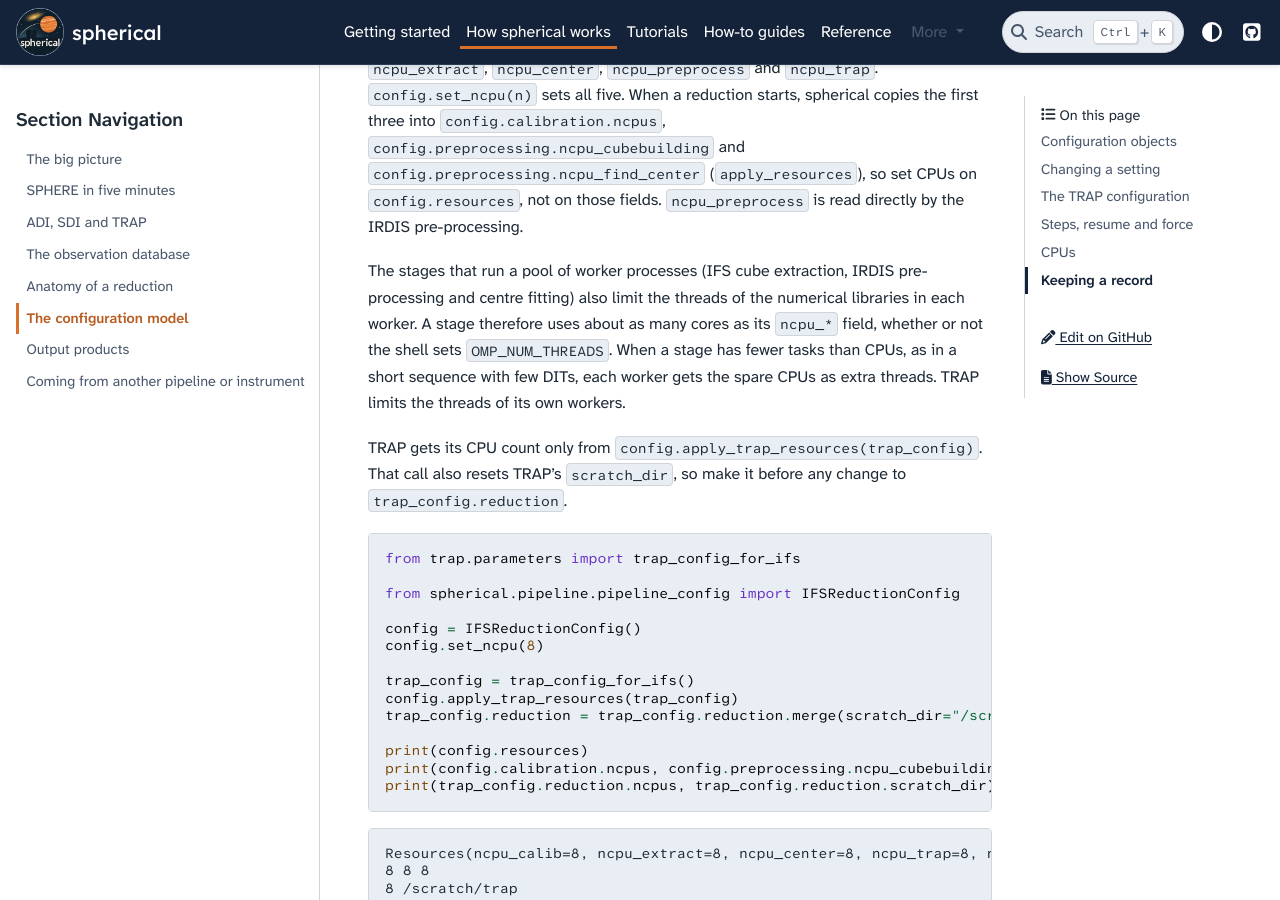
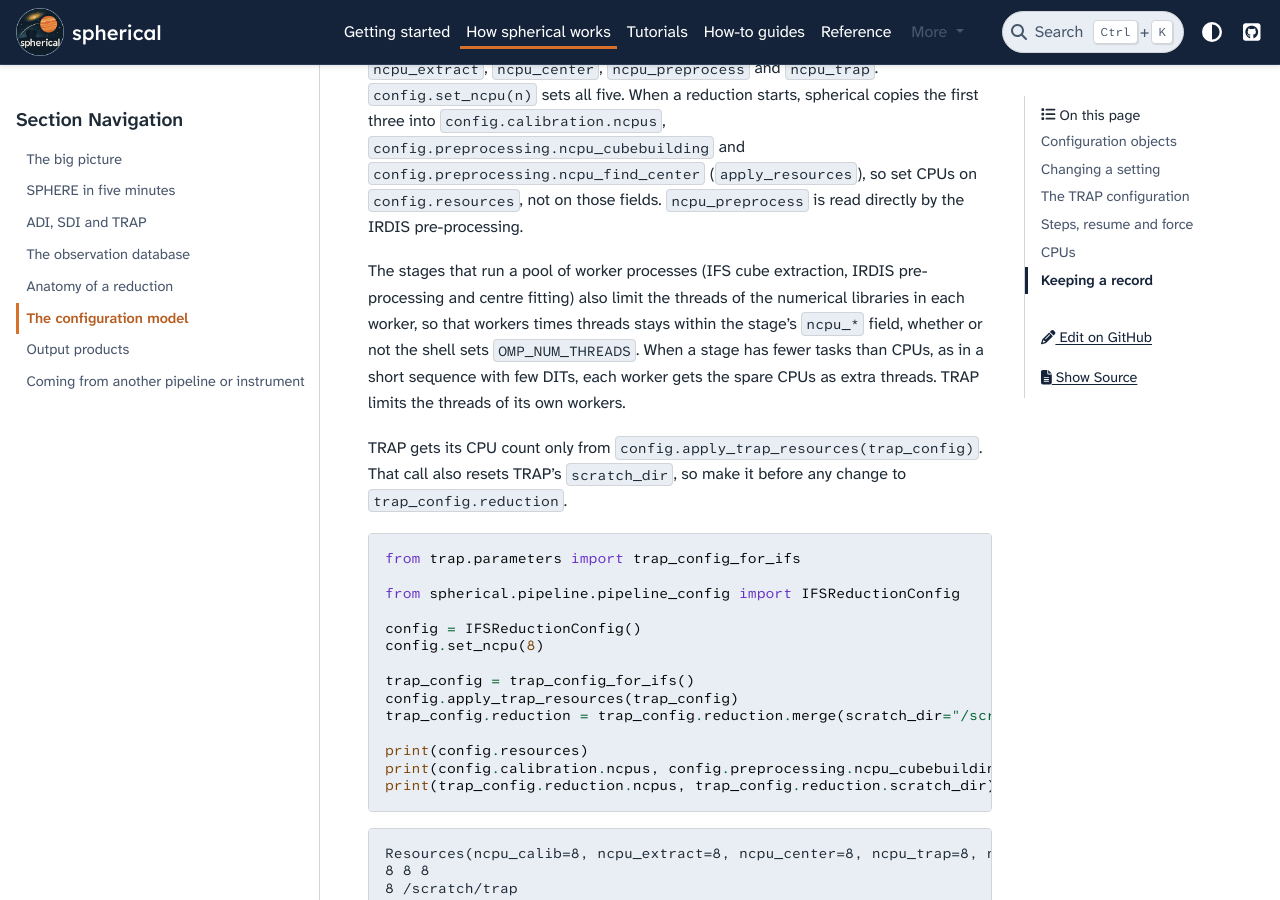
Before and after one commit to m-samland/spherical, a Sphinx documentation site: the page built from docs/concepts/configuration.md, in a window 1280 px wide and 900 px high, scrolled down 3572 px. Built offline with Sphinx 7.4.7 and the PyData theme 0.15.4, drawn with Linux system fonts in a browser that asks for light colours; pages that are not in the unit, such as notebooks, are missing from menus.

Commit message:
Docs: thread limit applies to pool workers only

```diff
--- a/docs/concepts/configuration.md
+++ b/docs/concepts/configuration.md
@@ -163,8 +163,8 @@ IRDIS pre-processing.
 
 The stages that run a pool of worker processes (IFS cube extraction, IRDIS
 pre-processing and centre fitting) also limit the threads of the numerical libraries
-in each worker. A stage therefore uses about as many cores as its `ncpu_*` field,
-whether or not the shell sets `OMP_NUM_THREADS`. When a stage has fewer tasks than
+in each worker, so that workers times threads stays within the stage's `ncpu_*`
+field, whether or not the shell sets `OMP_NUM_THREADS`. When a stage has fewer tasks than
 CPUs, as in a short sequence with few DITs, each worker gets the spare CPUs as extra
 threads. TRAP limits the threads of its own workers.
 
```
